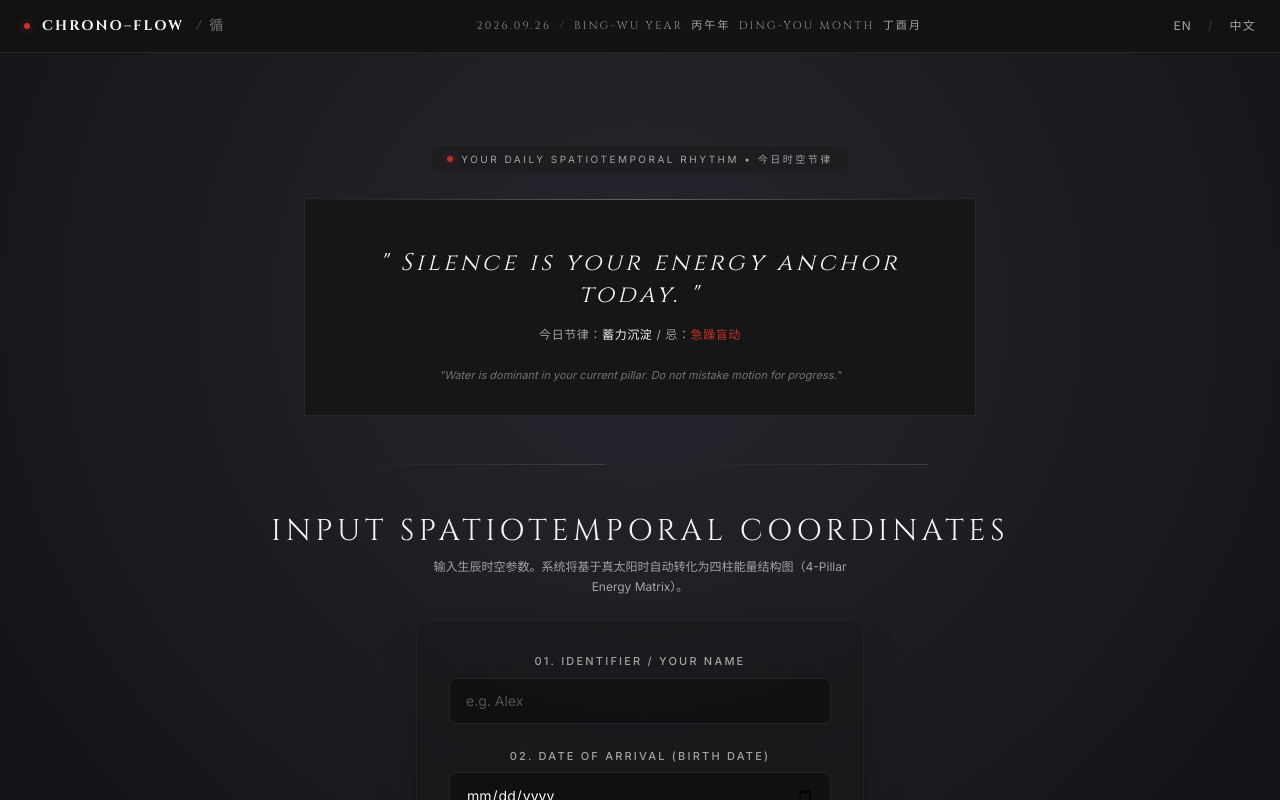
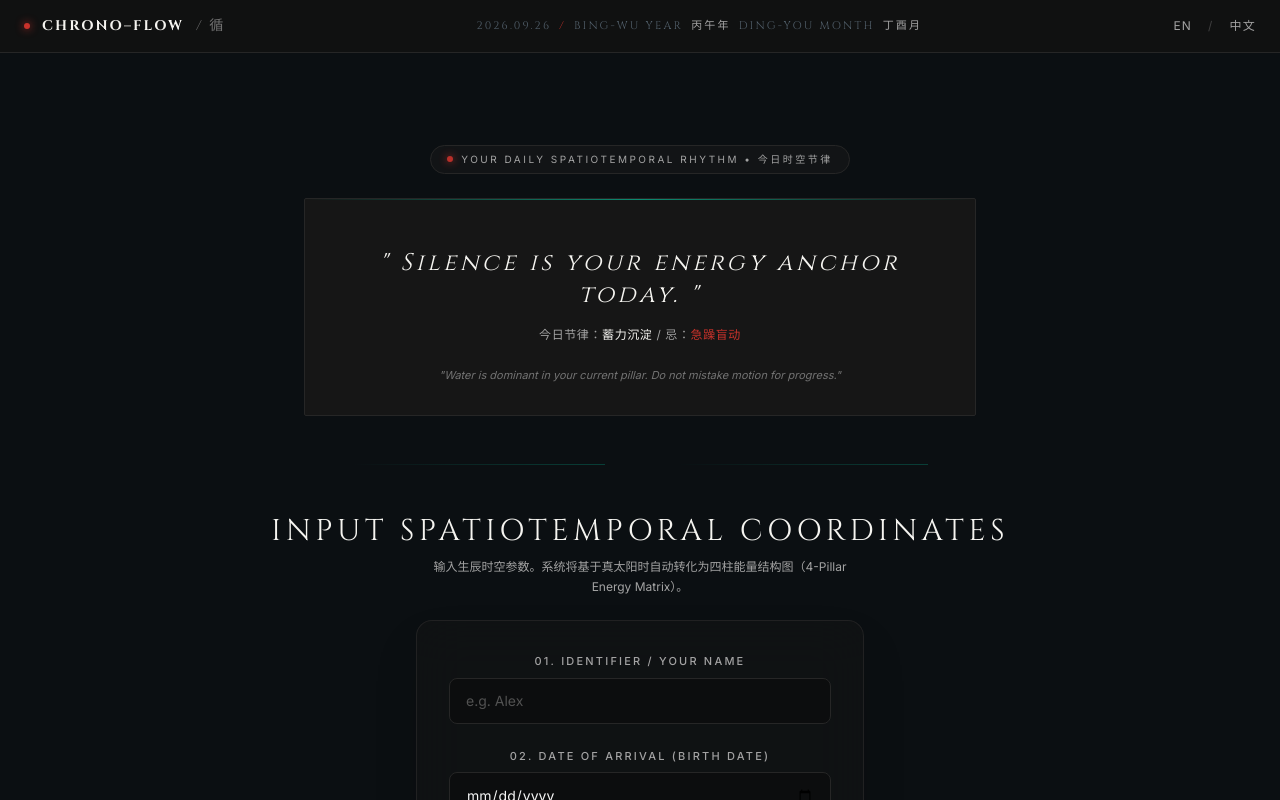
Before and after one commit to wxu198024-art/chrono-flow, a Next.js app: page / in a window 1280 px wide. Shown: the top 800 px of the page. Built offline with nearby package versions, Linux system fonts and the light colour scheme.

Commit message:
Update globals.css

```diff
--- a/app/globals.css
+++ b/app/globals.css
@@ -4,27 +4,58 @@
 @tailwind components;
 @tailwind utilities;
 
-:root {
-  --obsidian: #121212;      /* 玄青 */
-  --rice-paper: #F5F4F0;    /* 宣纸白 */
-  --cinnabar: #C8322B;      /* 朱砂红 */
-  --ink-border: #2e2e2e;    /* 极细墨线 */
+/* ==========================================================================
+   CHRONO–FLOW DUAL THEME FIELD SYSTEM
+   ========================================================================== */
+
+/* 1. 【虚 / 阴】暗黑科技禅 (Dark Cyber Zen) - 默认 */
+:root,
+[data-theme="dark"] {
+  --bg-primary: #0B0F12;           /* 深渊青黑 */
+  --bg-card: rgba(18, 24, 29, 0.5); /* 青黑毛玻璃卡片 */
+  --bg-card-hover: rgba(26, 35, 42, 0.7);
+
+  --text-primary: #F5F4F0;         /* 宣纸冷白 */
+  --text-secondary: #8E9BA4;       /* 灰青次要字 */
+  --text-muted: #52606B;           /* 极淡灰字 */
+
+  --border-line: rgba(255, 255, 255, 0.12); /* 1px 极细几何边框 */
+  --border-line-hover: rgba(0, 255, 204, 0.4);
+
+  --yao-light: rgba(0, 255, 204, 0.5);    /* 玉冷青光线 */
+  --cinnabar: #C8322B;                     /* 朱砂红 */
+  --accent-glow: rgba(0, 255, 204, 0.15);
 }
 
-/* 增强玄青水墨光晕与极细星斑背景 */
+/* 2. 【实 / 阳】暖沙寂素 (Modern Wabi-Sabi) */
+[data-theme="light"] {
+  --bg-primary: #E8E3D9;           /* 暖钛砂石 / 哑光粗陶 */
+  --bg-card: rgba(242, 239, 233, 0.65); /* 暖沙毛玻璃 */
+  --bg-card-hover: rgba(255, 255, 255, 0.85);
+
+  --text-primary: #2A2725;         /* 深碳木色 */
+  --text-secondary: #6B645D;       /* 风蚀灰棕 */
+  --text-muted: #9E9385;           /* 钝化浅赭 */
+
+  --border-line: rgba(42, 39, 37, 0.15); /* 风蚀细刻痕 */
+  --border-line-hover: rgba(42, 39, 37, 0.4);
+
+  --yao-light: rgba(158, 147, 133, 0.6);  /* 浅赭断续线 */
+  --cinnabar: #B83A2E;                     /* 沉暗朱砂 */
+  --accent-glow: rgba(158, 147, 133, 0.2);
+}
+
+/* ==========================================================================
+   GLOBAL BASE STYLES
+   ========================================================================== */
+
 body {
-  background-color: var(--obsidian);
-  background-image:
-    radial-gradient(circle at 50% 20%, #26262e 0%, #16161a 50%, #0d0d0f 100%),
-    radial-gradient(2px 2px at 20px 30px, rgba(245, 244, 240, 0.15), rgba(0,0,0,0)),
-    radial-gradient(2px 2px at 40px 70px, rgba(245, 244, 240, 0.1), rgba(0,0,0,0)),
-    radial-gradient(1.5px 1.5px at 90px 40px, rgba(245, 244, 240, 0.2), rgba(0,0,0,0));
-  background-repeat: repeat;
-  background-size: 100% 100%, 120px 120px, 180px 180px, 250px 250px;
-  color: var(--rice-paper);
+  background-color: var(--bg-primary);
+  color: var(--text-primary);
   font-family: 'Inter', -apple-system, BlinkMacSystemFont, sans-serif;
-  min-h-screen: 100vh;
+  min-height: 100vh;
   overflow-x: hidden;
+  transition: background-color 0.4s ease, color 0.4s ease;
 }
 
 /* 高冷史诗感衬线标题 */
@@ -33,13 +64,18 @@ body {
   letter-spacing: 0.15em;
 }
 
-/* 爻线（Yao Lines）- 提高可见度 */
+/* ==========================================================================
+   1PX TRIGRAM & YAO GEOMETRY (1px 几何爻线系统)
+   ========================================================================== */
+
+/* 阳爻 (Continuous Line) */
 .yao-yang {
   height: 1px;
-  background: linear-gradient(90deg, transparent, rgba(245, 244, 240, 0.35), transparent);
+  background: linear-gradient(90deg, transparent, var(--yao-light), transparent);
   width: 100%;
 }
 
+/* 阴爻 (Broken Line) */
 .yao-yin {
   height: 1px;
   width: 100%;
@@ -50,22 +86,22 @@ body {
   content: '';
   width: 44%;
   height: 100%;
-  background: linear-gradient(90deg, transparent, rgba(245, 244, 240, 0.35));
+  background: linear-gradient(90deg, transparent, var(--yao-light));
 }
 
-/* 极简朱砂点 */
+/* 极简朱砂能量点 */
 .cinnabar-dot {
   width: 6px;
   height: 6px;
   background-color: var(--cinnabar);
   border-radius: 50%;
   display: inline-block;
-  box-shadow: 0 0 8px rgba(200, 50, 43, 0.6);
+  box-shadow: 0 0 8px var(--cinnabar);
 }
 
-/* 干支代码矩阵 */
+/* 时空参数矩阵字体 */
 .stems-matrix {
   font-family: 'Cinzel', monospace;
   letter-spacing: 0.2em;
-  color: #8e8e8e;
+  color: var(--text-muted);
 }
```
